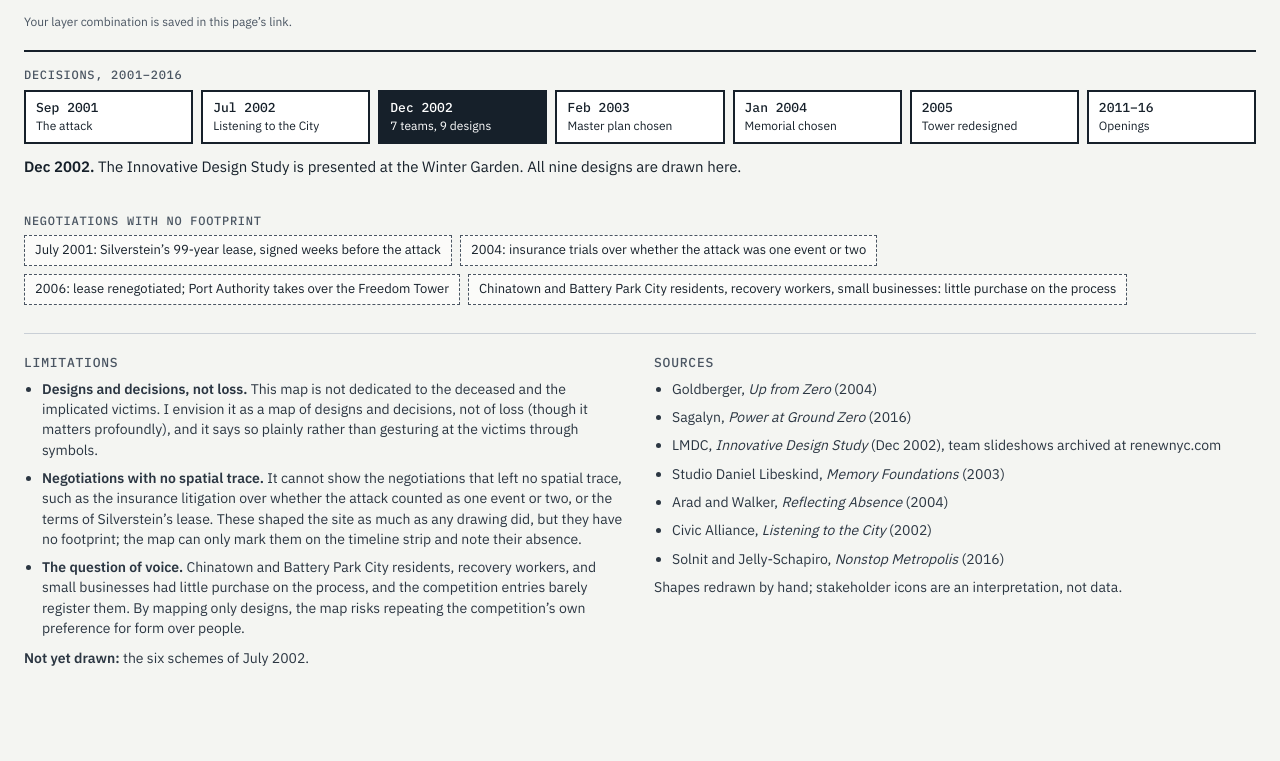
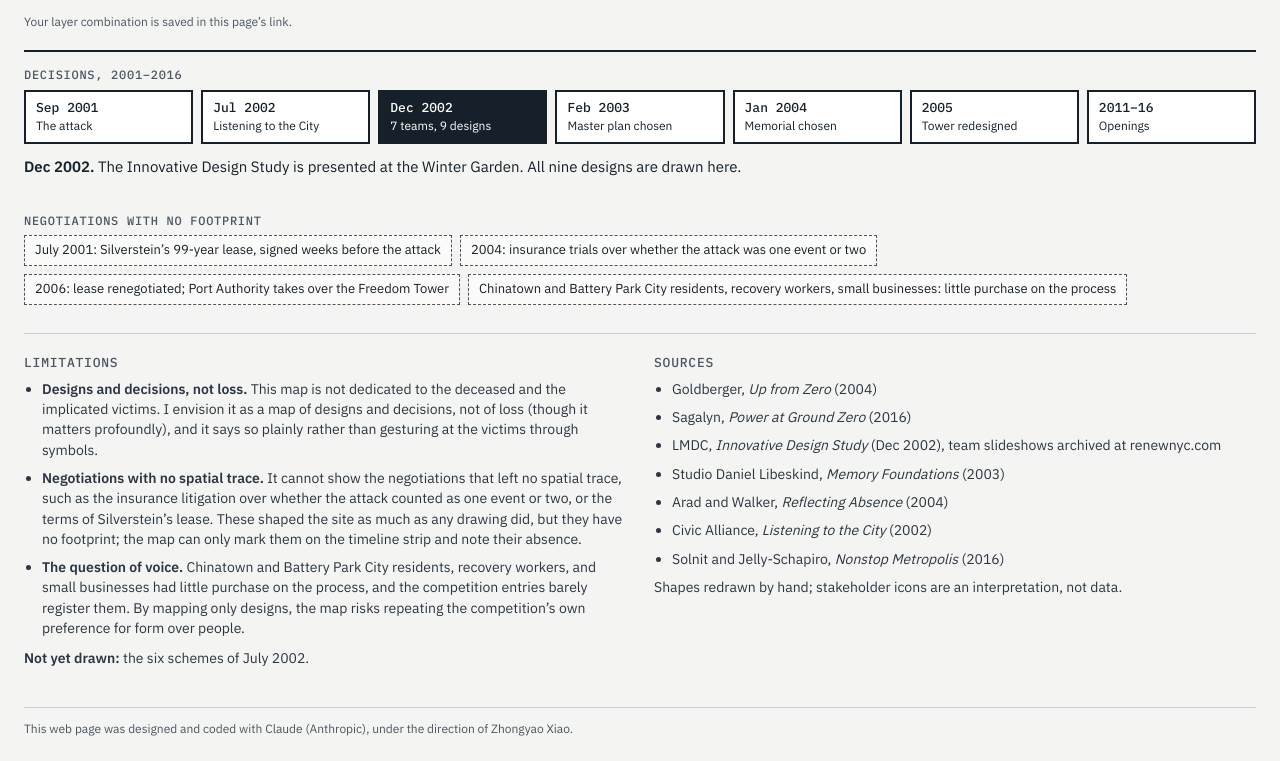
Before and after one commit to zhongyaoxiao0915/wtc-map, a plain HTML site: page index.html in a window 1280 px wide. Shown: the part 1036-1797 px from the top of the page. Before the commit the page ends 1743 px from the top, so only its background shows below. Drawn offline with nearby package versions, Linux system fonts and the light colour scheme.

Commit message:
Add a note that the page was designed and coded with Claude

```diff
--- a/index.html
+++ b/index.html
@@ -171,6 +171,7 @@ svg [data-k]:focus-visible{stroke-width:2.4}
     <p class="cap">Shapes redrawn by hand; stakeholder icons are an interpretation, not data.</p>
   </div>
 </section>
+<p class="cap" style="margin-top:24px;border-top:1px solid var(--line);padding-top:12px">This web page was designed and coded with Claude (Anthropic), under the direction of Zhongyao Xiao.</p>
 </div>
 
 <script src="https://cdnjs.cloudflare.com/ajax/libs/three.js/r128/three.min.js"></script>
```
